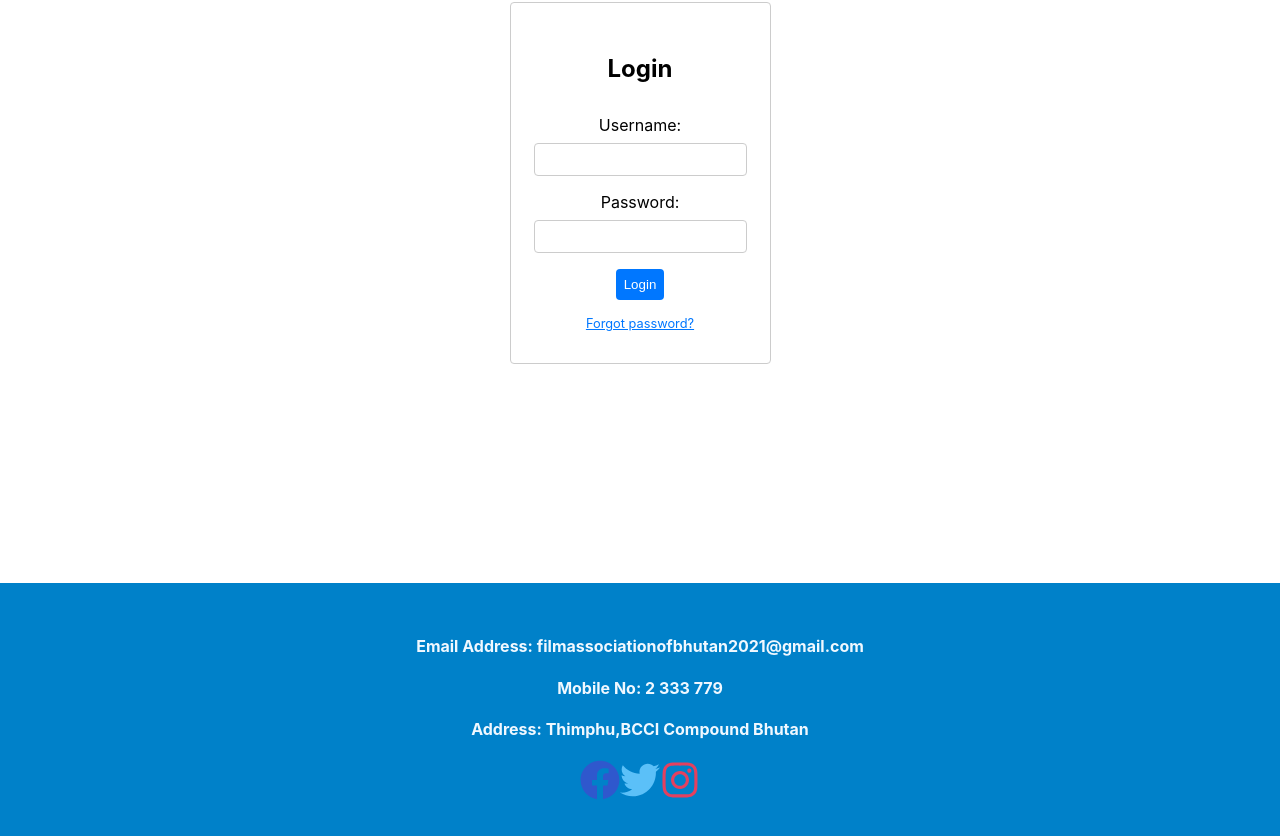
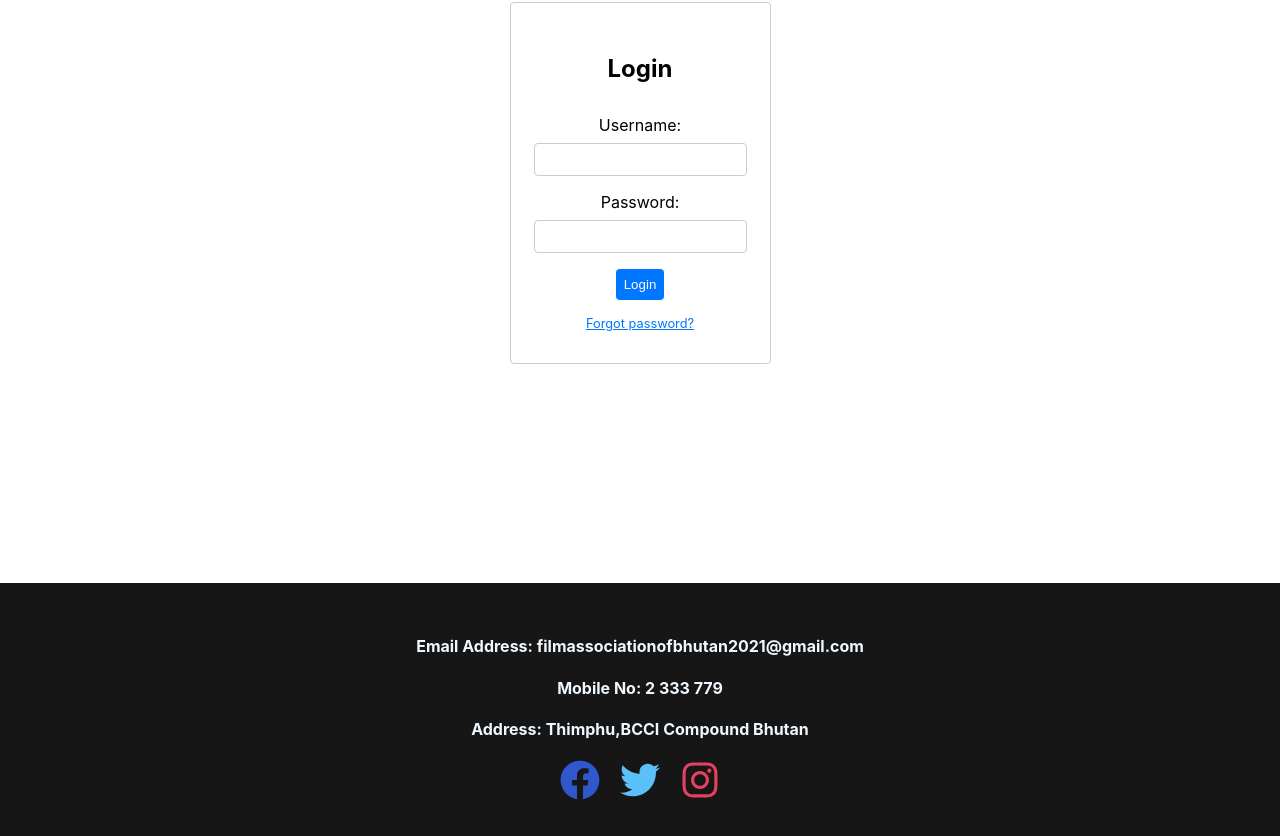
Before and after one commit to Sangayj/Cinema-Ticketing, a React (Create React App) app in the folder Client/: page /Login in a window 1280 px wide. Shown: the part 351-1187 px from the top of the page. Built offline with nearby package versions, Linux system fonts and the light colour scheme.

Commit message:
color change

```diff
--- a/Client/src/Component/Footer.css
+++ b/Client/src/Component/Footer.css
@@ -1,5 +1,5 @@
 .main-footer{
-    background-color: #0081C9;
+    background-color: #161616;
     text-align: center;
     color: aliceblue;
 }
@@ -7,3 +7,6 @@
     padding-top: 2rem;
     padding-bottom: 2rem;
 }
+.social-icons > *:not(:last-child) {
+    margin-right: 20px;
+  }
```
